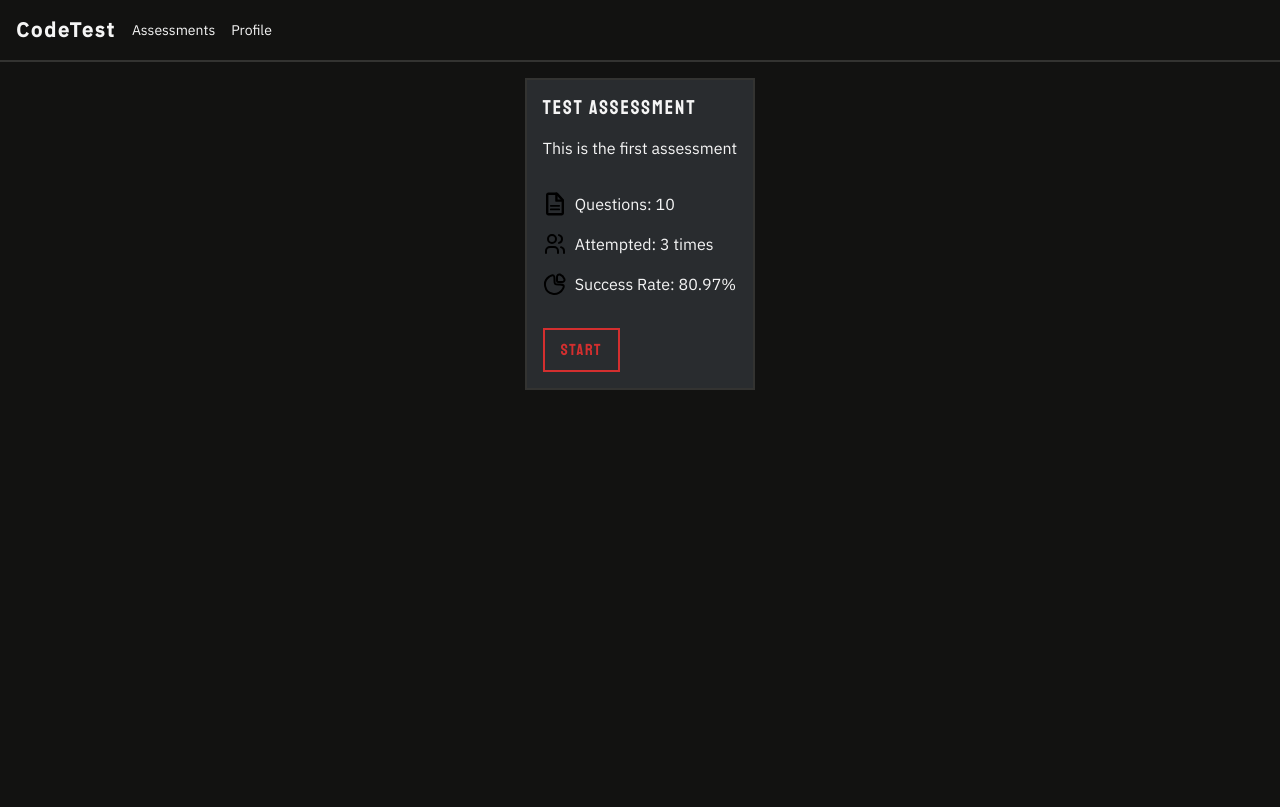
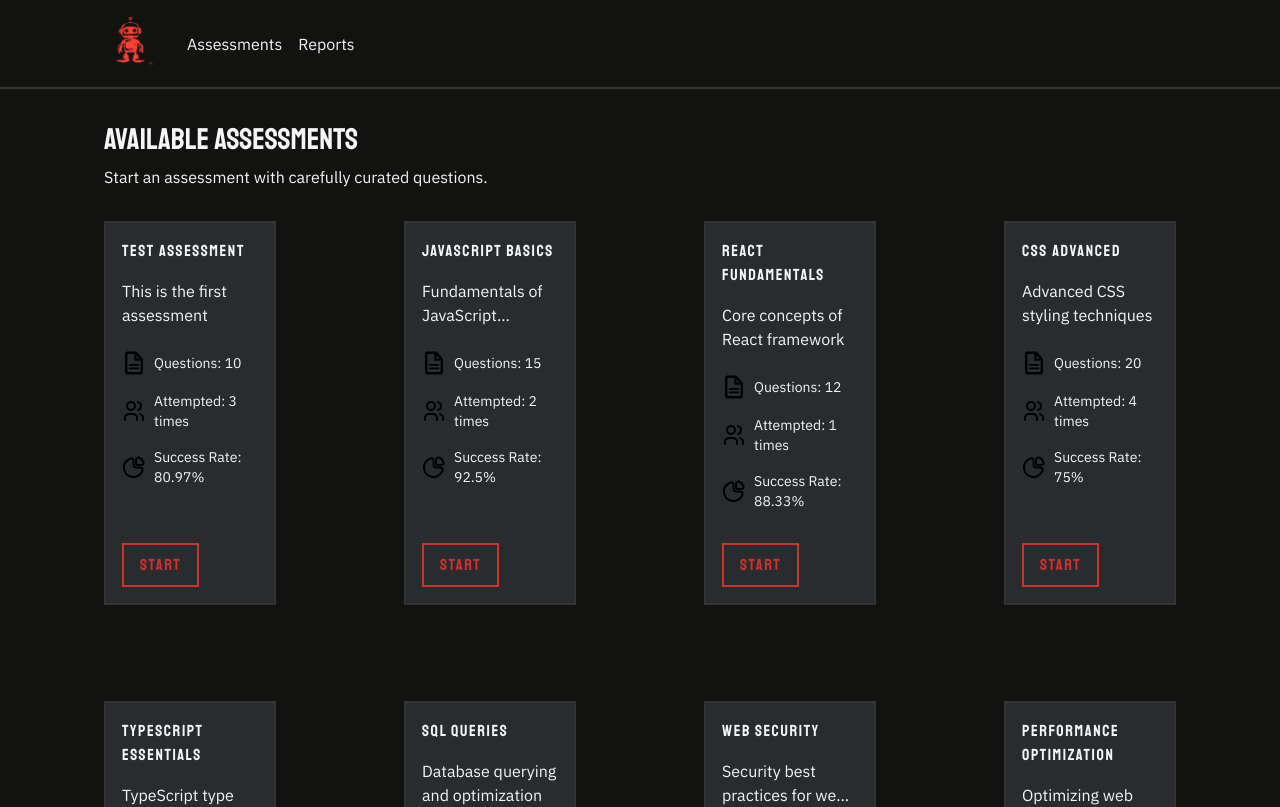
Before and after one commit to COS301-SE-2026/AEGIS--Adversarial-Evaluation---Genuineness-Intelligence-System-, a Next.js app in the folder frontend/: page /assessment in a window 1280 px wide. Shown: the top 807 px of the page. Built offline with nearby package versions, Linux system fonts and the light colour scheme.

Commit message:
Added candidate section page padding.
Fixed variable length description to ensure padding remains consistent in each card

```diff
--- a/frontend/src/app/(candidate)/assessment/page.tsx
+++ b/frontend/src/app/(candidate)/assessment/page.tsx
@@ -1,9 +1,34 @@
 import { AssessmentCard } from "@/components/candidate/ui/cards/assesment_card";
 
 export default function AssessmentPage() {
+
+    const assessments = [
+        { assessmentId: 1, title: "Test Assessment", description: "This is the first assessment", num_questions: 10, attempts: 3, success_rate: 80.97 },
+        { assessmentId: 2, title: "JavaScript Basics", description: "Fundamentals of JavaScript programming", num_questions: 15, attempts: 2, success_rate: 92.5 },
+        { assessmentId: 3, title: "React Fundamentals", description: "Core concepts of React framework", num_questions: 12, attempts: 1, success_rate: 88.33 },
+        { assessmentId: 4, title: "CSS Advanced", description: "Advanced CSS styling techniques", num_questions: 20, attempts: 4, success_rate: 75.0 },
+        { assessmentId: 5, title: "TypeScript Essentials", description: "TypeScript type system and features", num_questions: 14, attempts: 2, success_rate: 85.71 },
+        { assessmentId: 6, title: "SQL Queries", description: "Database querying and optimization", num_questions: 18, attempts: 3, success_rate: 77.78 },
+        { assessmentId: 7, title: "Web Security", description: "Security best practices for web apps", num_questions: 16, attempts: 5, success_rate: 68.75 },
+        { assessmentId: 8, title: "Performance Optimization", description: "Optimizing web application performance", num_questions: 13, attempts: 2, success_rate: 84.62 },
+    ];
+
     return (
-        <div className="flex items-start justify-center min-h-screen gap-4 p-4">
-            <AssessmentCard assessmentId={1} title="Test Assessment" description="This is the first assessment" num_questions={10} attempts={3} success_rate={80.97} />
-        </div>
+        <main>
+            <div className="mt-8">
+                <h1 className="font-staatliches text-3xl text-white-smoke mb-2">Available Assessments</h1>
+                <div>
+                    <p className="font-ibm-plex text-base text-white-smoke">
+                        Start an assessment with carefully curated questions.
+                    </p>
+                </div>
+            </div>
+            <div className="grid grid-cols-4 gap-x-32 gap-y-24 pt-8">
+                {assessments.map((assessment) => (
+                    <AssessmentCard key={assessment.assessmentId} {...assessment} />
+                ))}
+            </div>
+        </main>
+
     );
 }
--- /dev/null
+++ b/frontend/src/app/(candidate)/layout.tsx
@@ -0,0 +1,13 @@
+import { Navbar } from "@/components/candidate/layouts/navbar";
+import { ReactNode } from "react";
+
+export default function CandidateLayout({ children }: { children: ReactNode }) {
+  return (
+    <div>
+      <Navbar />
+      <main className="px-26">
+        {children}
+      </main>
+    </div>
+  );
+}
--- a/frontend/src/app/layout.tsx
+++ b/frontend/src/app/layout.tsx
@@ -1,7 +1,6 @@
 import type { Metadata } from "next";
 import { Staatliches, IBM_Plex_Sans, JetBrains_Mono } from "next/font/google";
 import "./globals.css";
-import { Navbar } from "../components/candidate/layouts/navbar";
 
 const staatliches = Staatliches({
   variable: "--font-staatliches",
@@ -37,7 +36,6 @@ export default function RootLayout({
       className={`${staatliches.variable} ${ibmPlexSans.variable} ${jetBrainsMono.variable} h-full antialiased`}
     >
       <body className="min-h-full flex flex-col">
-        <Navbar />
         {children}
       </body>
     </html>
--- a/frontend/src/components/candidate/layouts/navbar.tsx
+++ b/frontend/src/components/candidate/layouts/navbar.tsx
@@ -1,15 +1,18 @@
 import Link from "next/link";
+import Image from "next/image";
 
 export function Navbar() {
 
     return (
         <header>
-            <nav className="border-b-2 border-black-wool p-4 flex items-center justify-between">
+            <nav className="border-b-2 border-black-wool p-4 px-24 flex items-center justify-between">
                 <div className="flex items-center gap-4">
-                    <Link href="/" className="text-xl font-bold tracking-widest">CodeTest</Link>
-                    <div className="flex items-center gap-4">
-                        <Link href="/assessment" className="text-sm text-white-smoke hover:underline hover:underline-offset-8 hover:decoration-signal-red decoration-2 hover:scale-105 hover:-translate-y-0.5 transition-transform duration-200 origin-bottom">Assessments</Link>
-                        <Link href="/profile" className="text-sm text-white-smoke hover:underline hover:underline-offset-8 hover:decoration-signal-red decoration-2 hover:scale-105 hover:-translate-y-0.5 transition-transform duration-400 origin-bottom">Profile</Link>
+                    <Link href="/">
+                        <Image src="/illustrations/image.png" alt="Logo" width={75} height={55} />
+                    </Link>
+                    <div className="flex items-center gap-4 text-base text-white-smoke">
+                        <Link href="/assessment" className=" hover:underline hover:underline-offset-8 hover:decoration-signal-red decoration-2 hover:scale-105 hover:-translate-y-0.5 transition-transform duration-200 origin-bottom">Assessments</Link>
+                        <Link href="/profile" className="hover:underline hover:underline-offset-8 hover:decoration-signal-red decoration-2 hover:scale-105 hover:-translate-y-0.5 transition-transform duration-400 origin-bottom">Reports</Link>
                     </div>
                 </div>
             </nav>
--- a/frontend/src/components/candidate/ui/cards/assesment_card.tsx
+++ b/frontend/src/components/candidate/ui/cards/assesment_card.tsx
@@ -5,11 +5,12 @@ import { AssessmentCardProps } from "./assessment_card.types"; //icons class
 
 export function AssessmentCard({ assessmentId, title, description, num_questions, attempts, success_rate }: AssessmentCardProps) {
     return (
-        <div className= "bg-bunker-grey border-2 border-black-wool p-4 h-20rem w-15rem">
-            <div className="mb-8">
-                <h2 className="text-xl mb-2 leading-6 tracking-widest">{title}</h2>
-                <p className="mt-4">{description}</p>
+        <div className= "bg-bunker-grey border-2 border-black-wool p-4 h-20rem w-15rem flex flex-col">
+            <div className="mb-4 shrink-0">
+                <h2 className="text-l mb-2 leading-6 tracking-widest">{title}</h2>
+                <p className="mt-4 line-clamp-2">{description}</p>
             </div>
+            <div className="text-sm grow">
                 <div className="flex items-center mt-2 mb-4">
                     <Image src="/illustrations/icons/file-icon.svg" alt="File Icon" className="mr-2" width={24} height={24} />
                     <p>Questions: {num_questions}</p>
@@ -22,11 +23,15 @@ export function AssessmentCard({ assessmentId, title, description, num_questions
                     <Image src="/illustrations/icons/pie-chart-icon.svg" alt="Pie Chart Icon" className="mr-2" width={24} height={24} />
                     <p>Success Rate: {success_rate}%</p>
                 </div>
+            </div>
+            <div className="mt-auto">
                 <Link href={`/assessment/${assessmentId}`}>
                     <button className= " mt-4 bg-transparent h-3rem w-8rem text-signal-red border-2 border-signal-red  px-4 py-2 hover:bg-signal-red hover:text-white-smoke transition-colors duration-300">
                         <h3 className="tracking-widest">Start</h3>
                     </button>
                 </Link>
             </div>
+
+        </div>
     );
 }
```
Also changed, not shown: frontend/public/illustrations/image.png (added). Lines whose indentation alone changed are shown as unchanged.
